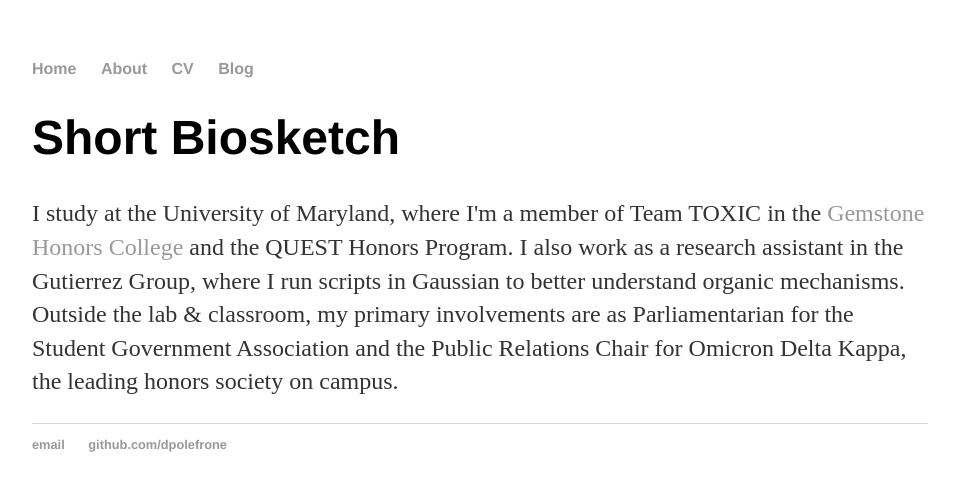
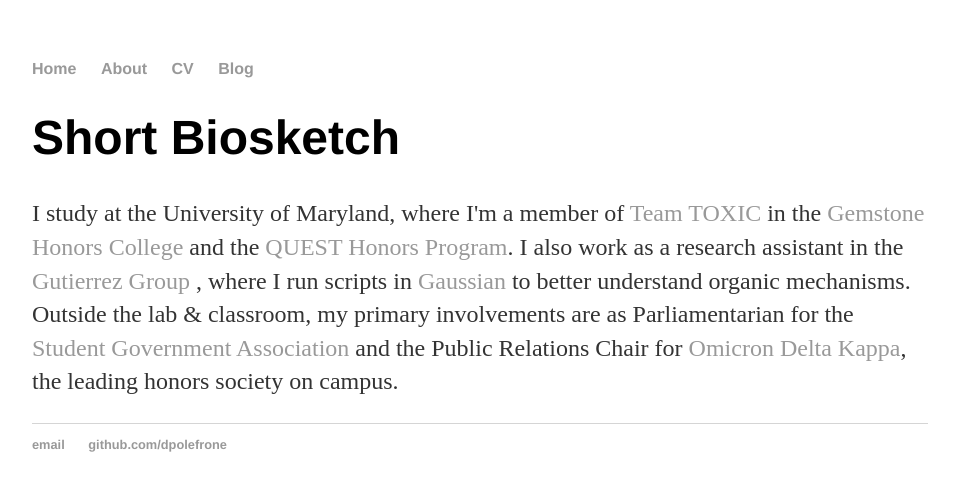
Before and after one commit to dpolefrone/dpolefrone.github.io, a Jekyll site: the page built from about/index.html, in a window 1280 px wide. Shown: the top 491 px of the page, without its empty margins (160-1119 px from the left). Built offline with Jekyll 4.4.1, drawn with Linux system fonts in a browser that asks for light colours; part of the change alters nothing that is shown.

```diff
--- a/about/index.html
+++ b/about/index.html
@@ -4,5 +4,5 @@ title: David Polefrone
 ---
 <div class="blurb">
 	<h1>Short Biosketch</h1>
-	<p>I study at the University of Maryland, where I'm a member of Team TOXIC in the <a href="https://www.gemstone.umd.edu/">Gemstone Honors College</a> and the QUEST Honors Program. I also work as a research assistant in the Gutierrez Group, where I run scripts in Gaussian to better understand organic mechanisms. Outside the lab & classroom, my primary involvements are as Parliamentarian for the Student Government Association and the Public Relations Chair for Omicron Delta Kappa, the leading honors society on campus.</p>
+	<p>I study at the University of Maryland, where I'm a member of <a href="https://gemstonetoxic.github.io/">Team TOXIC</a> in the <a href="https://www.gemstone.umd.edu/">Gemstone Honors College</a> and the <a href="https://www.rhsmith.umd.edu/programs/undergraduate-programs/academics/fellows-special-programs/quest">QUEST Honors Program</a>. I also work as a research assistant in the <a href="https://www.gutierrezlabs.com/">Gutierrez Group</a> , where I run scripts in <a href="https://gaussian.com/">Gaussian</a> to better understand organic mechanisms. Outside the lab & classroom, my primary involvements are as Parliamentarian for the <a href="https://www.umdsga.com/">Student Government Association</a> and the Public Relations Chair for <a href="https://odk.umd.edu/">Omicron Delta Kappa</a>, the leading honors society on campus.</p>
 </div><!-- /.blurb -->
```
